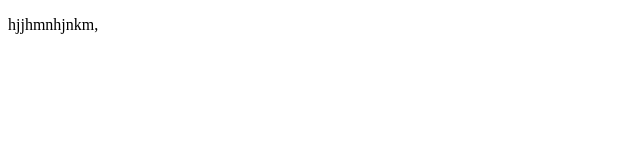
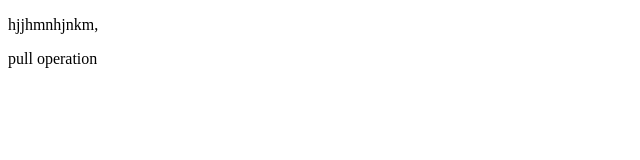
Before and after one commit to Elu-tech/evangadi_1st, a plain HTML site: page elu.html in a window 1280 px wide. Shown: the full height of the page, 0-640 px from the left. Drawn offline with Linux system fonts and the light colour scheme.

Commit message:
Update elu.html

```diff
--- a/elu.html
+++ b/elu.html
@@ -7,5 +7,6 @@
 </head>
 <body>
     <p>hjjhmnhjnkm,</p>
+    <p>pull operation</p>
 </body>
 </html>
```
